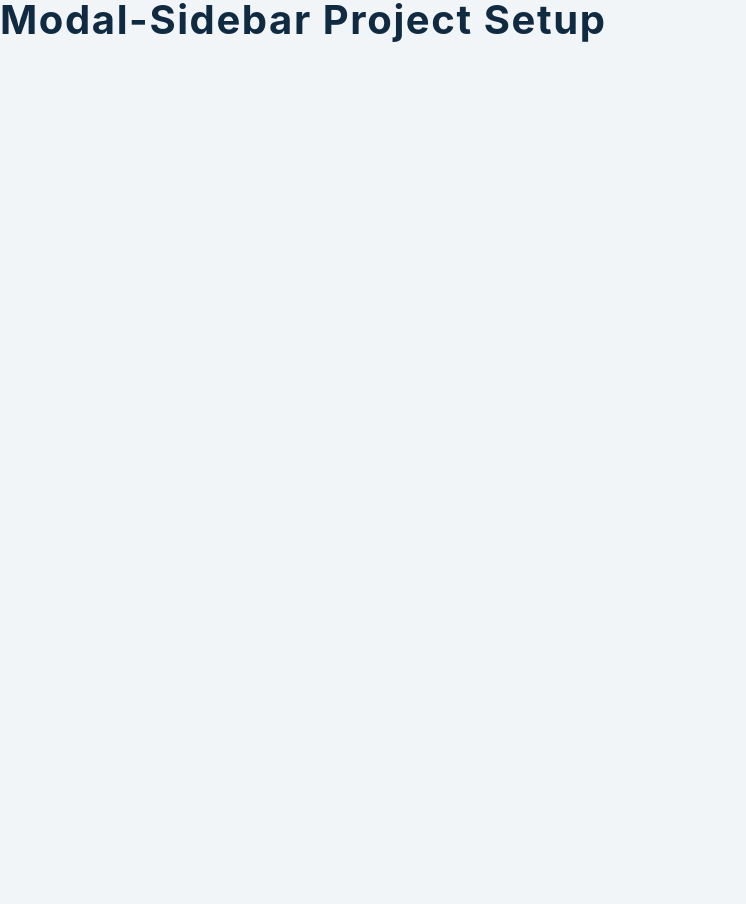
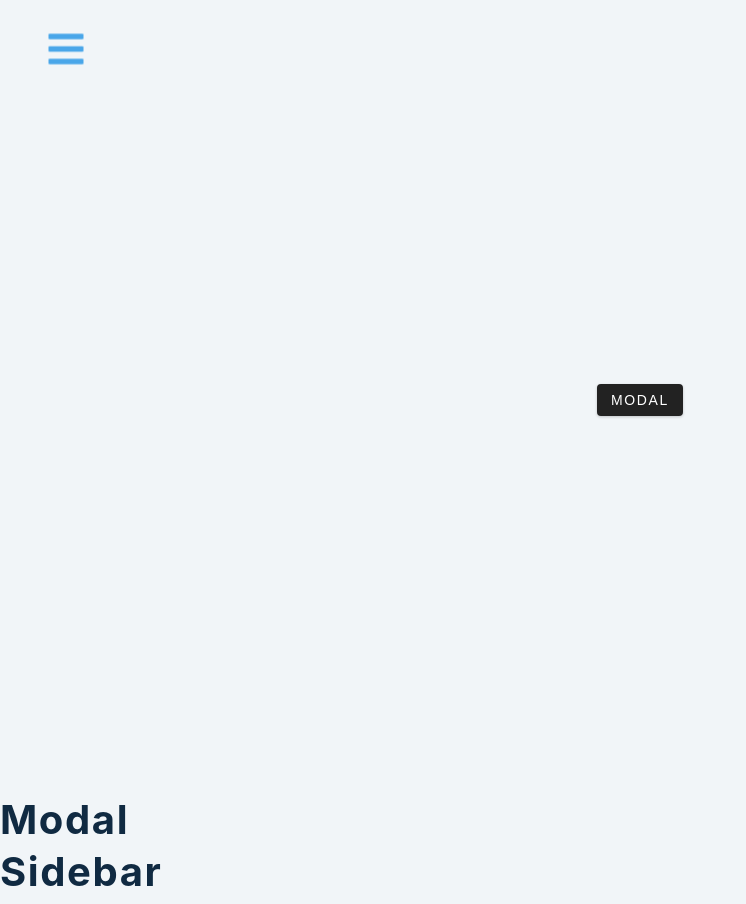
Before and after one commit to arun-kushwaha04/Sidebar-Modal-React-Project, a React (Create React App) app: page / in a window 1280 px wide. Shown: the whole page, without its empty margins (0-746 px from the left). Before the commit the page ends 800 px from the top, so only its background shows below. Built offline with nearby package versions, Linux system fonts and the light colour scheme.

Commit message:
Home Component Created

```diff
--- a/src/App.js
+++ b/src/App.js
@@ -5,7 +5,9 @@ import Home from './Home'
 function App() {
   return (
     <>
-      <h2>modal-sidebar project setup</h2>
+      <Home/>
+      <Modal />
+      <Sidebar/>
     </>
   )
 }
--- a/src/Home.js
+++ b/src/Home.js
@@ -2,7 +2,16 @@ import React, { useContext } from 'react'
 import { FaBars } from 'react-icons/fa'
 
 const Home = () => {
-  return <h2>home component</h2>
+  return (
+    <main>
+      <button className="sidebar-toggle">
+        <FaBars/>
+      </button>
+      <button className="btn">
+        modal
+      </button>
+    </main>
+  )
 }
 
 export default Home
```
